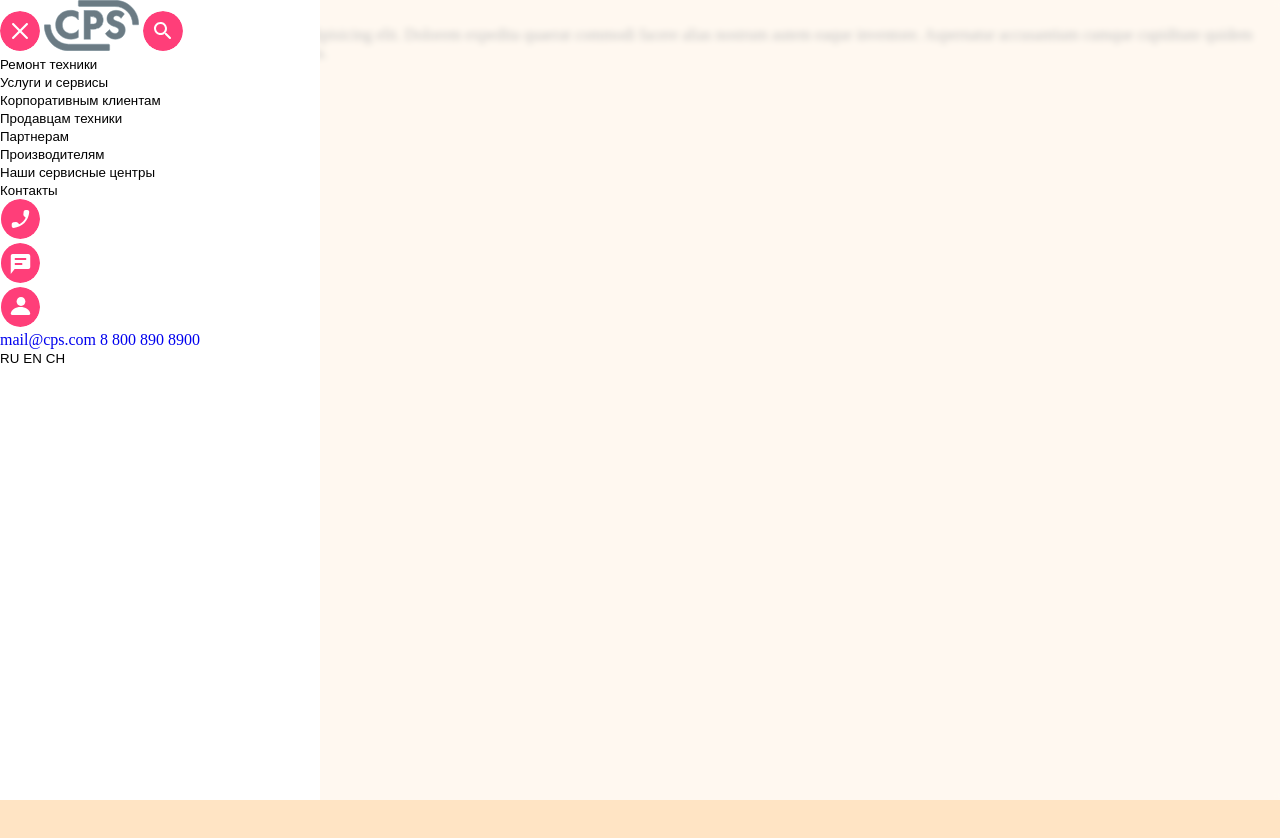
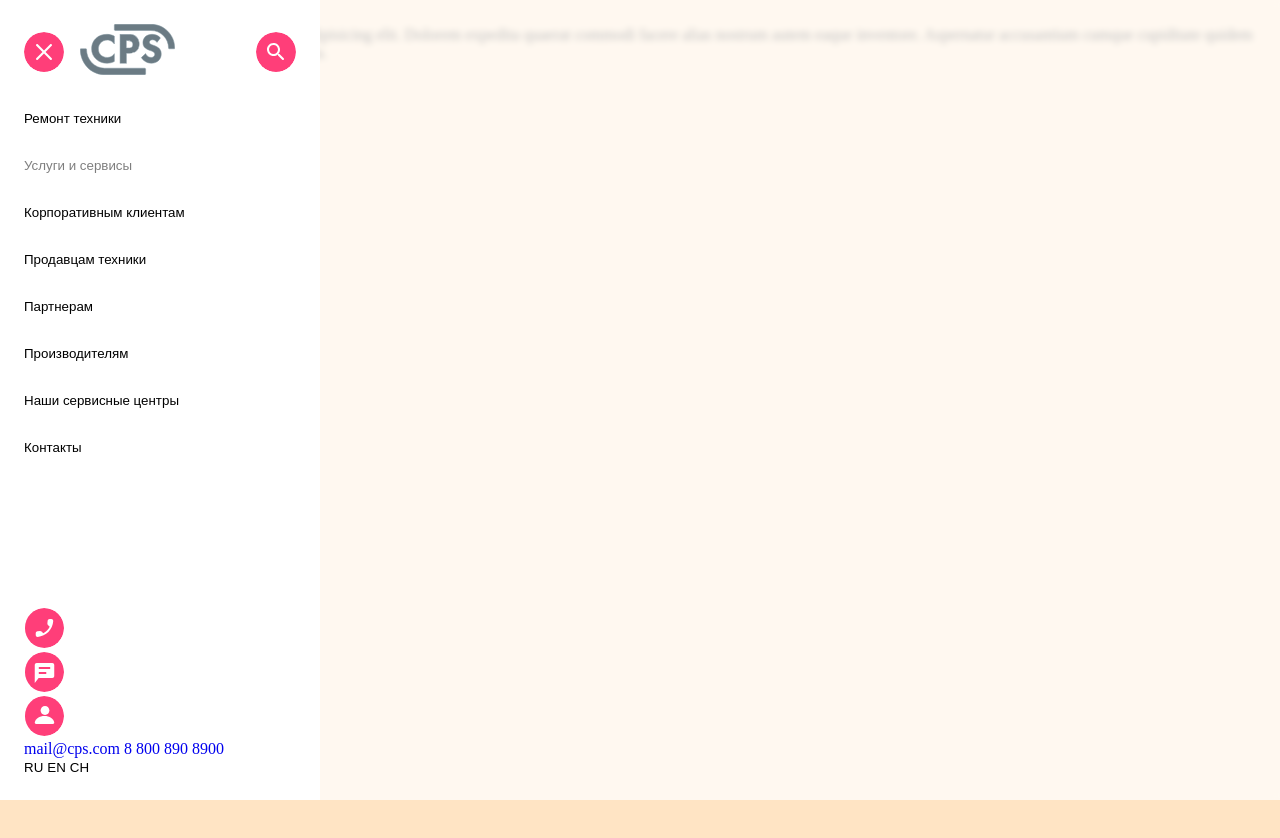
Before and after one commit to KooWeso/cps-project-1.6-kata, a website built with webpack: page src/index.html in a window 1280 px wide. Both pictures are taken after a click on the button 20 px from the left and 20 px from the top of the page. Shown: the top 838 px of the page. Built offline with nearby package versions, Linux system fonts and the light colour scheme.

Commit message:
top / middle in progress

```diff
--- a/src/index.html
+++ b/src/index.html
@@ -23,8 +23,7 @@
                     <nav class="side-menu__mid">
                         <ul class="side-menu__mid-list">
                             <li class="side-menu__mid-item"><button class="btn">Ремонт техники</button></li>
-                            <li class="side-menu__mid-item side-menu__mid-item--active"><button class="btn">Услуги и
-                                    сервисы</button></li>
+                            <li class="side-menu__mid-item side-menu__mid-item--active"><button class="btn active">Услуги и сервисы</button></li>
                             <li class="side-menu__mid-item"><button class="btn">Корпоративным клиентам</button></li>
                             <li class="side-menu__mid-item"><button class="btn">Продавцам техники</button></li>
                             <li class="side-menu__mid-item"><button class="btn">Партнерам</button></li>
--- a/src/styles/modules/_module-styles.scss
+++ b/src/styles/modules/_module-styles.scss
@@ -1,3 +1,8 @@
 .hidden {
     display: none !important;
 }
+
+.active {
+    cursor: default !important;
+    opacity: .5 !important;
+}
--- a/src/styles/side-menu.scss
+++ b/src/styles/side-menu.scss
@@ -57,17 +57,53 @@
     // content -->
     &__content {
         overflow-y: scroll;
-        // not ready!!!!!!
         z-index: 10;
         // stays with scroll
         position: sticky; //not going anywhere unlike fixed :)
         top: 0;
         //
         height: 100vh;
+        padding: $space;
+
+        display: flex; // flex !!!!!!!
+        flex-direction: column;
+        gap: 1rem;
 
     }
 
-    // <--
+    &__top {
+        display: flex; // flex !!!!!!!
+        align-items: center;
+        gap: 1rem;
+
+        & > *:last-child {
+            margin-left: auto;
+        }
+    }
+
+    &__mid {
+        flex: 1;
+    }
+
+    &__mid-list {
+        display: flex; // flex !!!!!!!
+        flex-direction: column;
+    }
+
+    &__mid-item {
+
+        & > button {
+            display: inline-block;
+            width: 100%;
+            padding: 1rem 0;
+            text-align: left;
+        }
+    }
+
+    &__bottom {
+
+    }
+    // <-- content
 
     // other stuff -->
 
@@ -84,7 +120,6 @@
         width: 200vw;
     }
 
-    // in progress or delete
     &__blur {
 
         backdrop-filter: blur(.2rem);
```
